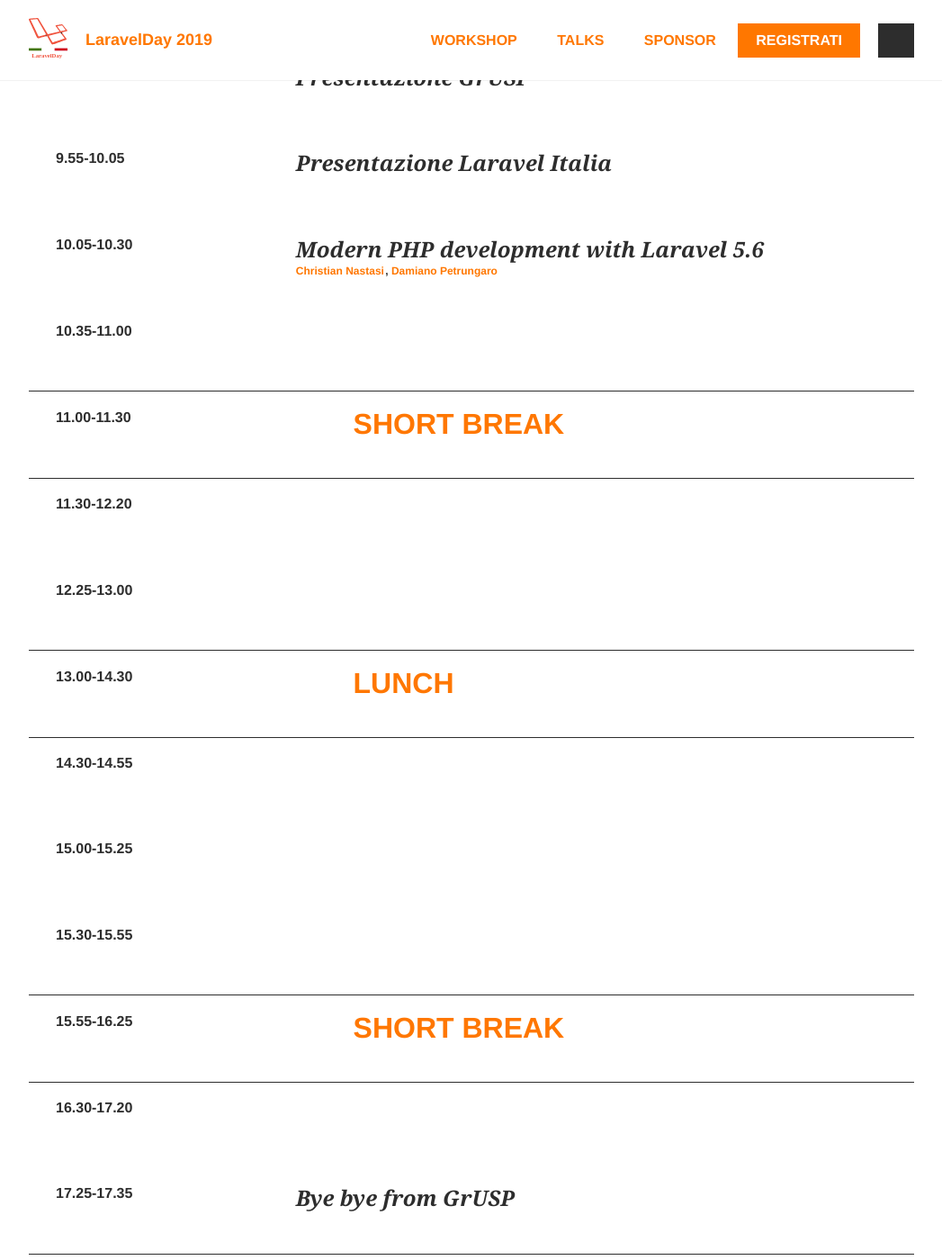
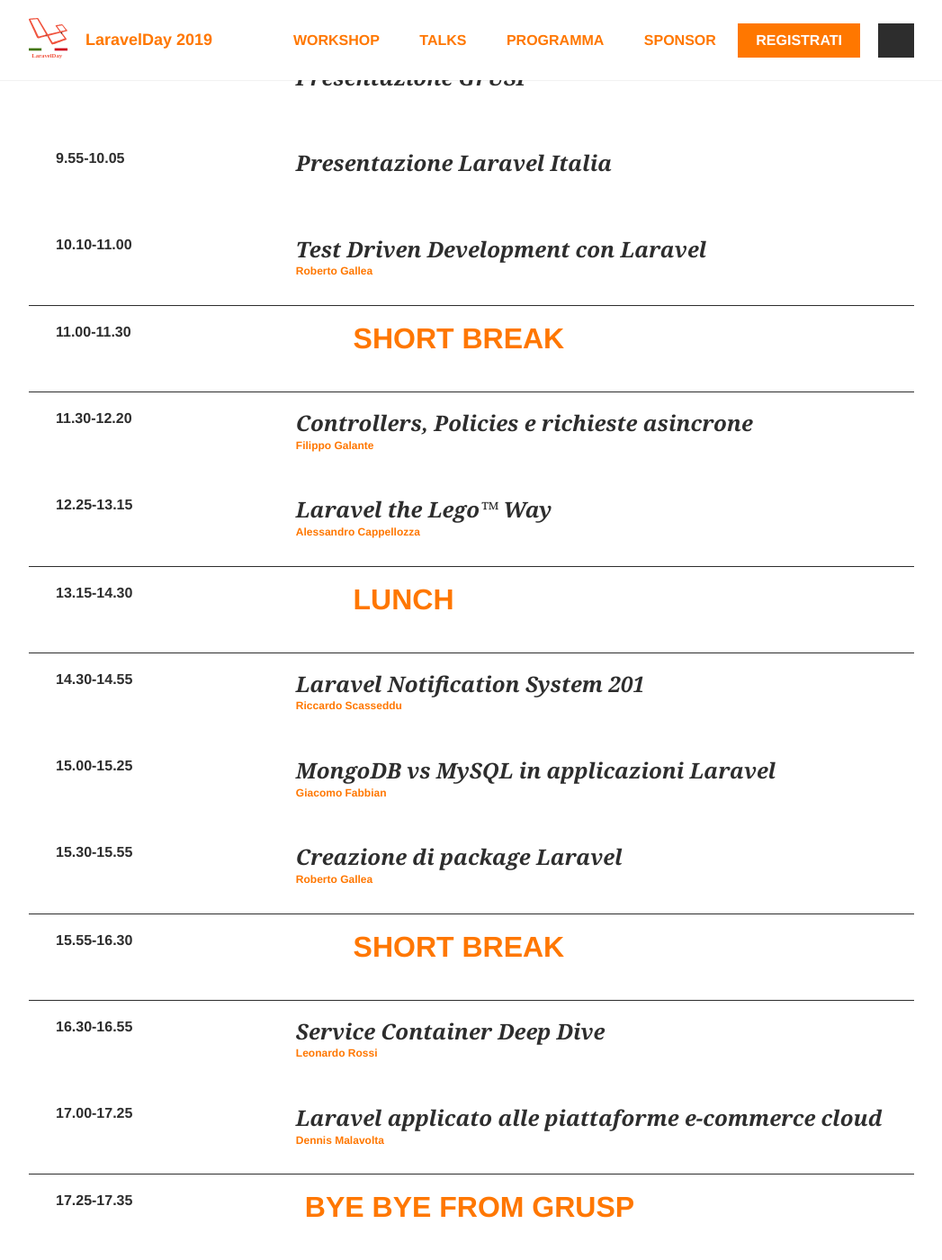
Before and after one commit to GrUSP/2019.laravelday.it, a Jekyll site: the page built from schedule.html, in a window 1280 px wide and 1400 px high, scrolled down 455 px. Shown: the whole window at 90% size, without its empty margins (116-1163 px from the left). Built offline with Jekyll 4.4.1, drawn with Linux system fonts in a browser that asks for light colours; some web fonts are replaced; comment, search, counter and statistics services are not loaded; some of the changed text lies outside the part shown.

Commit message:
Publish schedule

```diff
--- a/_data/conference.yml
+++ b/_data/conference.yml
@@ -8,7 +8,7 @@
 call_for_paper_url: https://goo.gl/forms/VHd8K5szFOhUQX832
 call_for_paper: false
 talks_available: true
-schedule_available: false
+schedule_available: true
 has_workshop: true
 
 iubenda:
--- a/schedule.html
+++ b/schedule.html
@@ -4,9 +4,9 @@
 
 <div class="limit limit--top-margin">
 
-  {% include schedule/intro.html date='30 Novembre' %}
+  {% include schedule/intro.html date='29 Novembre' %}
 
-  <div class="schedule" data-dates="11-30">
+  <div class="schedule" data-dates="11-29">
     <table class="schedule__table">
       <thead>
         {% include schedule/header.html tracks='1' %}
@@ -17,59 +17,44 @@
         {% include schedule/event.html time='9.55-10.05' title='Presentazione Laravel Italia' fill='true' %}
 
         <tr>
-          <td class="schedule__cell schedule__cell--time">
-            <span class="schedule__time">10.05-10.30</span>
-            <span class="schedule__on-air">on air</span>
-          </td>
-
-          <td class="schedule__cell schedule__cell--event" colspan="3">
-            <div class="schedule__title">
-              <a href="/talks.html#damiano-petrungaro">Modern PHP development with Laravel 5.6</a>
-              <div class="schedule__detail">
-                <span class="schedule__speaker">
-                  <a href="/talks.html#christian-nastasi" class="schedule__speaker">Christian Nastasi</a>
-                  <a href="/talks.html#damiano-petrungaro" class="schedule__speaker">Damiano Petrungaro</a>
-                </span>
-              </div>
-            </div>
-          </td>
-        </tr>
-
-        <tr>
-          {% include schedule/talk.html time='10.35-11.00' title="Laravel applicato all'IIOT"  fill='true' %}
+          {% include schedule/talk.html time='10.10-11.00' title="Test Driven Development con Laravel"  fill='true' %}
         </tr>
 
         {% include schedule/pause.html time='11.00-11.30' title='Short break' icon="coffee" fill='true' %}
 
         <tr>
-          {% include schedule/talk.html time='11.30-12.20' title='Laravel e Vue JS' fill='true' %}
+          {% include schedule/talk.html time='11.30-12.20' title='Controllers, Policies e richieste asincrone' fill='true' %}
         </tr>
 
         <tr>
-          {% include schedule/talk.html time='12.25-13.00' title="The Kubernetes hitchhiker's guide to the CI/CD" fill='true' %}
+          {% include schedule/talk.html time='12.25-13.15' title="Laravel the Lego™ Way" fill='true' %}
         </tr>
 
-        {% include schedule/pause.html time='13.00-14.30' title='Lunch' icon="food" fill='true' %}
+        {% include schedule/pause.html time='13.15-14.30' title='Lunch' icon="food" fill='true' %}
 
         <tr>
-          {% include schedule/talk.html time='14.30-14.55' title='Docker for PHP Developers' fill='true' %}
+          {% include schedule/talk.html time='14.30-14.55' title='Laravel Notification System 201' fill='true' %}
         </tr>
 
         <tr>
-          {% include schedule/talk.html time='15.00-15.25' title='Deploying Laravel from dev to production' fill='true' %}
+          {% include schedule/talk.html time='15.00-15.25' title='MongoDB vs MySQL in applicazioni Laravel' fill='true' %}
         </tr>
 
         <tr>
-          {% include schedule/talk.html time='15.30-15.55' title="Flexible Laravel: come rendere meno traumatica la gestione di un sistema legacy" fill='true' %}
+          {% include schedule/talk.html time='15.30-15.55' title="Creazione di package Laravel" fill='true' %}
         </tr>
 
-        {% include schedule/pause.html time='15.55-16.25' title='Short break' icon="coffee" fill='true' %}
+        {% include schedule/pause.html time='15.55-16.30' title='Short break' icon="coffee" fill='true' %}
 
         <tr>
-          {% include schedule/talk.html time='16.30-17.20' title='Sviluppare API con Laravel e Serverless su AWS' fill='true' %}
+          {% include schedule/talk.html time='16.30-16.55' title='Service Container Deep Dive' fill='true' %}
         </tr>
 
-        {% include schedule/event.html time='17.25-17.35' title='Bye bye from GrUSP' fill='true' %}
+        <tr>
+          {% include schedule/talk.html time='17.00-17.25' title='Laravel applicato alle piattaforme e-commerce cloud' fill='true' %}
+        </tr>
+
+        {% include schedule/pause.html time='17.25-17.35' title='Bye bye from GrUSP' fill='true' %}
 
         {% include schedule/pause.html time='17.35-18.30' title='Happy hour' icon="bar" fill='true' %}
 
@@ -77,7 +62,7 @@
     </table>
   </div>
 
-  <div class="schedule schedule--mobile" data-dates="11-30">
+  <div class="schedule schedule--mobile" data-dates="11-29">
     <table class="schedule__table">
       <thead>
         {% include schedule/header.html track='1' %}
@@ -88,76 +73,49 @@
         {% include schedule/event.html time='9.55-10.05' title='Presentazione Laravel Italia' fill='true' %}
 
         <tr>
-          <td class="schedule__cell schedule__cell--time">
-            <span class="schedule__time">10.05-10.30</span>
-            <span class="schedule__on-air">on air</span>
-          </td>
-
-          <td class="schedule__cell schedule__cell--event" colspan="3">
-            <div class="schedule__title">
-              <a href="/talks.html#damiano-petrungaro">Modern PHP development with Laravel 5.6</a>
-              <div class="schedule__detail">
-                <span class="schedule__speaker">
-                  <a href="/talks.html#christian-nastasi" class="schedule__speaker">Christian Nastasi</a>
-                  <a href="/talks.html#damiano-petrungaro" class="schedule__speaker">Damiano Petrungaro</a>
-                </span>
-              </div>
-            </div>
-          </td>
-        </tr>
-
-        <tr>
-          {% include schedule/talk.html time='10.35-11.00' title="Laravel applicato all'IIOT"  fill='true' %}
+          {% include schedule/talk.html time='10.10-11.00' title="Test Driven Development con Laravel"  fill='true' %}
         </tr>
 
         {% include schedule/pause.html time='11.00-11.30' title='Short break' icon="coffee" fill='true' %}
 
         <tr>
-          {% include schedule/talk.html time='11.30-12.20' title='Laravel e Vue JS' fill='true' %}
+          {% include schedule/talk.html time='11.30-12.20' title='Controllers, Policies e richieste asincrone' fill='true' %}
         </tr>
 
         <tr>
-          {% include schedule/talk.html time='12.25-13.00' title="The Kubernetes hitchhiker's guide to the CI/CD" fill='true' %}
+          {% include schedule/talk.html time='12.25-13.15' title="Laravel the Lego™ Way" fill='true' %}
         </tr>
 
-        {% include schedule/pause.html time='13.00-14.30' title='Lunch' icon="food" fill='true' %}
+        {% include schedule/pause.html time='13.15-14.30' title='Lunch' icon="food" fill='true' %}
 
         <tr>
-          {% include schedule/talk.html time='14.30-14.55' title='Docker for PHP Developers' fill='true' %}
+          {% include schedule/talk.html time='14.30-14.55' title='Laravel Notification System 201' fill='true' %}
         </tr>
 
         <tr>
-          {% include schedule/talk.html time='15.00-15.25' title='Deploying Laravel from dev to production' fill='true' %}
+          {% include schedule/talk.html time='15.00-15.25' title='MongoDB vs MySQL in applicazioni Laravel' fill='true' %}
         </tr>
 
         <tr>
-          {% include schedule/talk.html time='15.30-15.55' title="Flexible Laravel: come rendere meno traumatica la gestione di un sistema legacy" fill='true' %}
+          {% include schedule/talk.html time='15.30-15.55' title="Creazione di package Laravel" fill='true' %}
         </tr>
 
-        {% include schedule/pause.html time='15.55-16.25' title='Short break' icon="coffee" fill='true' %}
+        {% include schedule/pause.html time='15.55-16.30' title='Short break' icon="coffee" fill='true' %}
 
         <tr>
-          {% include schedule/talk.html time='16.30-17.20' title='Sviluppare API con Laravel e Serverless su AWS' fill='true' %}
+          {% include schedule/talk.html time='16.30-16.55' title='Service Container Deep Dive' fill='true' %}
         </tr>
 
-        {% include schedule/event.html time='17.25-17.35' title='Bye bye from GrUSP' fill='true' %}
+        <tr>
+          {% include schedule/talk.html time='17.00-17.25' title='Laravel applicato alle piattaforme e-commerce cloud' fill='true' %}
+        </tr>
 
-        {% include schedule/pause.html time='17.25-17.50' title='Happy hour' icon="bar" fill='true' %}
+        {% include schedule/pause.html time='17.25-17.35' title='Bye bye from GrUSP' fill='true' %}
 
+        {% include schedule/pause.html time='17.35-18.30' title='Happy hour' icon="bar" fill='true' %}
       </tbody>
     </table>
   </div>
-
-
-
-
-
-
-
-
-
-
-
 
 </div>
 
```
